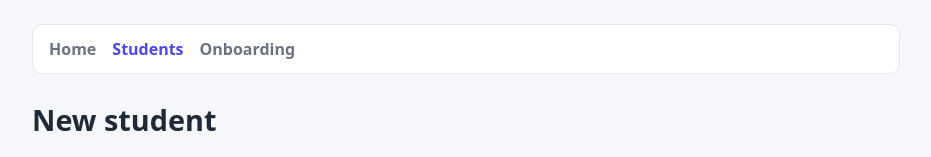
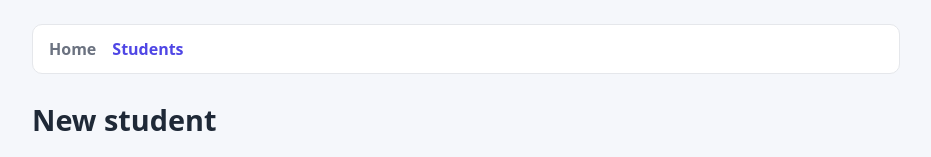
Before and after one commit to Group-5-StudyMatch/studymatch, a React app in the folder frontend/: page /students/new in a window 1280 px wide. Shown: the top 157 px of the page, without its empty margins (174-1105 px from the left). Built offline with nearby package versions, Linux system fonts and the light colour scheme; the HTML template or start-up script is replaced by a standard one.

Commit message:
Minor layour corrections

```diff
--- a/frontend/src/components/Layout.jsx
+++ b/frontend/src/components/Layout.jsx
@@ -15,7 +15,6 @@ export default function Layout() {
 
                 <NavLink to="/">Home</NavLink>
                 <NavLink to="/students">Students</NavLink>
-                <NavLink to="/onboarding">Onboarding</NavLink>
             </nav>
 
             <Outlet />
--- a/frontend/src/pages/StudentForm.jsx
+++ b/frontend/src/pages/StudentForm.jsx
@@ -91,7 +91,7 @@ export default function StudentForm() {
     const request = isEdit ? updateStudent(id, payLoad) : createStudent(payLoad)
 
     request
-      .then(() => navigate('/students')) // send the user back to the list if it worked
+      .then((res) => navigate(isEdit ? '/students' : `/students/${res.data.id}/onboarding`)) // redirects the student to onboarding
       .catch((err) => {
         // a 409 error usually means Conflict. Would be telling the email already exists
         if (err.response?.status === 409) {
```
